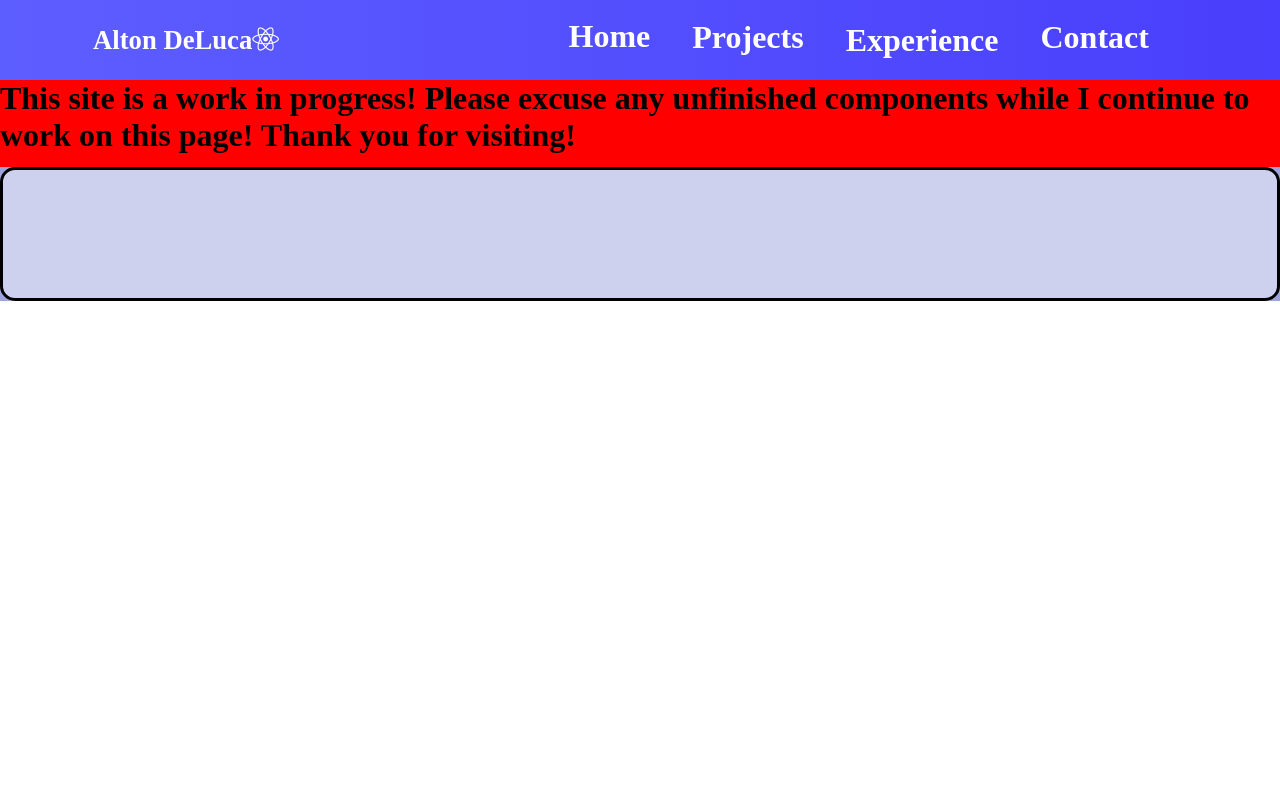
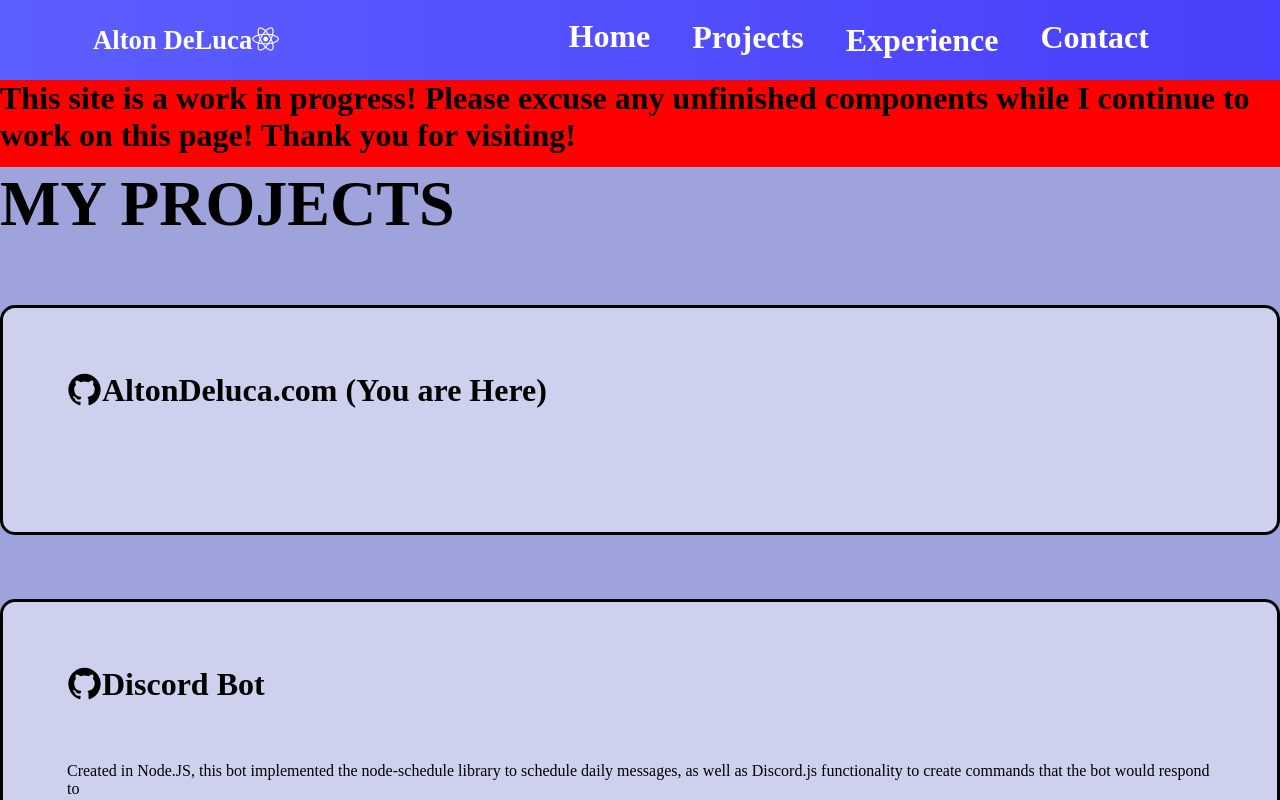
Before and after one commit to AltonDeLuca/Altondelucadotcom, a React (Create React App) app: page /Projects in a window 1280 px wide. Shown: the top 800 px of the page. Built offline with nearby package versions, Linux system fonts and the light colour scheme.

Commit message:
made layouts more specific and added data to projects page

```diff
--- a/src/App.js
+++ b/src/App.js
@@ -5,8 +5,9 @@ import NavigationBar from "./Components/NavBar/NavigationBar";
 import ContactPage from "./Components/ContactPage/ContactPage";
 import EducationPage from "./Components/EducationPage/EducationPage";
 import ExperiencePage from "./Components/ExperiencePage/ExperiencePage";
-import Layout from "./Components/Layout/Layout";
 import ProjectsPage from "./Components/ProjectsPage/ProjectsPage";
+import LayoutSingleTile from "./Components/Layout/LayoutSingleTile";
+import LayoutSimpleContainer from "./Components/Layout/LayoutSimpleContainer";
 
 function App() {
   return (
@@ -15,19 +16,19 @@ function App() {
       <Routes>
         <Route
           path="/Projects"
-          element={<Layout content={<ProjectsPage />} />}
+          element={<LayoutSimpleContainer content={<ProjectsPage />} />}
         ></Route>
         <Route
           path="/Education"
-          element={<Layout content={<EducationPage />} />}
+          element={<LayoutSingleTile content={<EducationPage />} />}
         ></Route>
         <Route
           path="/Experience"
-          element={<Layout content={<ExperiencePage />} />}
+          element={<LayoutSingleTile content={<ExperiencePage />} />}
         ></Route>
         <Route
           path="/contact"
-          element={<Layout content={<ContactPage />} />}
+          element={<LayoutSingleTile content={<ContactPage />} />}
         ></Route>
         <Route path="/" element={<HomePage />}></Route>
       </Routes>
--- a/src/Components/ExperiencePage/ExperienceItems.js
+++ b/src/Components/ExperiencePage/ExperienceItems.js
@@ -1,7 +1,7 @@
 export const ExperienceItems = [
   {
     Title: "Mobile QA Tester co-op | Invaluable LLC",
-    Descirption: [
+    Description: [
       "Manually tested mobile software across all platforms (Android, iOS, iPad)",
       "Wrote automated test suites for Android apps in Selenium and manually tested both front-end and back-end",
       "Collaborated with a team in an agile environment to regression test releases, using JIRA software to create bug reports, complete story tickets and write test cases",
@@ -11,7 +11,7 @@ export const ExperienceItems = [
   },
   {
     Title: "WIT Game Development Co-op",
-    Descirption: [
+    Description: [
       "Worked in a small team to develop an educational game incorporating fluid mechanics problems in collaboration with students and faculty from the School of Civil Engineering",
       "Developed game engine code as well as GUI design in Unity C#",
     ],
--- a/src/Components/ExperiencePage/ExperiencePage.js
+++ b/src/Components/ExperiencePage/ExperiencePage.js
@@ -13,7 +13,7 @@ function ExperiencePage() {
               </span>
               <div className="bullet">
                 {/* {item.Descirption} */}
-                {item.Descirption.map((item2, index2) => {
+                {item.Description.map((item2, index2) => {
                   return <li key={index2}>{item2}</li>;
                 })}
               </div>
--- /dev/null
+++ b/src/Components/Layout/LayoutSimpleContainer.js
@@ -0,0 +1,6 @@
+function LayoutSimpleContainer(props) {
+  const { content } = props;
+
+  return <div>{content}</div>;
+}
+export default LayoutSimpleContainer;
--- a/src/Components/Layout/Layout.js
+++ b/src/Components/Layout/LayoutSingleTile.js
@@ -1,7 +1,7 @@
-function Layout(props) {
+function LayoutSingleTile(props) {
   const { content } = props;
 
   return <div className="tile">{content}</div>;
 }
 
-export default Layout;
+export default LayoutSingleTile;
--- /dev/null
+++ b/src/Components/ProjectsPage/ProjectsList.js
@@ -0,0 +1,46 @@
+export const ProjectsList = [
+  {
+    title: "AltonDeluca.com (You are Here)",
+    ghub: "https://github.com/AltonDeLuca/Altondelucadotcom",
+    lang: "",
+    description: ["", ""],
+    img: "",
+    imgAlt: "",
+  },
+  {
+    title: "Discord Bot",
+    ghub: "https://github.com/AltonDeLuca/BrickBot",
+    lang: "",
+    description: [
+      "Created in Node.JS, this bot implemented the node-schedule library to schedule daily messages, as well as Discord.js functionality to create commands that the bot would respond to",
+      "Initially created in 2020, this project had to be reformatted and rebuilt almost entirely in 2021 with a new version of node.js and a new version of discord.js that rendered the old bot deprecated",
+      "This project was initially deployed on a raspberry pi running nodemon out of my home, but due to security concerns and ease of update the project was moved to a virtual private server when it was rebuilt in 2021",
+    ],
+    img: "",
+    imgAlt: "",
+  },
+  {
+    title: "Arcade Basketball",
+    ghub: "https://github.com/AltonDeLuca/ArcadeBasketball",
+    lang: "",
+    description: [
+      "Created a 2D basketball shooting game in C#/Unity while managing an agile process",
+      "Led the team including leading weekly standup meetings and assigning tasks to group members",
+      "Wrote all documents relating to the project, including design documents, and managed sprint tickets",
+      "Designed and programmed GUI and built leaderboard component",
+    ],
+    img: "",
+    imgAlt: "",
+  },
+  {
+    title: "Rogue-Like Game",
+    ghub: "https://github.com/AltonDeLuca/RogueLike_AI4G",
+    lang: "",
+    description: [
+      "Developed a game that uses procedural content generation to randomly create maps, then allow the player to traverse them in a simple isometric style",
+      "Wrote in unity using a marching squares algorithm in C# to generate smooth map meshes which would be used as playable levels and would be generated at game launch.",
+    ],
+    img: "",
+    imgAlt: "",
+  },
+];
--- a/src/Components/ProjectsPage/ProjectsPage.js
+++ b/src/Components/ProjectsPage/ProjectsPage.js
@@ -1,4 +1,35 @@
+import { ProjectsList } from "./ProjectsList";
+import GitHubIcon from "@mui/icons-material/GitHub";
+
 function ProjectsPage() {
-  return <div></div>;
+  return (
+    <div>
+      <h1 className="title">MY PROJECTS</h1>
+      <ul>
+        {ProjectsList.map((item, index) => {
+          return (
+            <li key={index}>
+              <div className="tile">
+                <span className="subtitle">
+                  <a href={item.ghub}>
+                    <GitHubIcon fontSize="large" />
+                  </a>
+                  <h1>{item.title}</h1>
+
+                  <img className="logo" src={item.img} alt={item.imgAlt}></img>
+                </span>
+                <div className="bullet">
+                  {/* {item.Descirption} */}
+                  {item.description.map((item2, index2) => {
+                    return <li key={index2}>{item2}</li>;
+                  })}
+                </div>
+              </div>
+            </li>
+          );
+        })}
+      </ul>
+    </div>
+  );
 }
 export default ProjectsPage;
```
